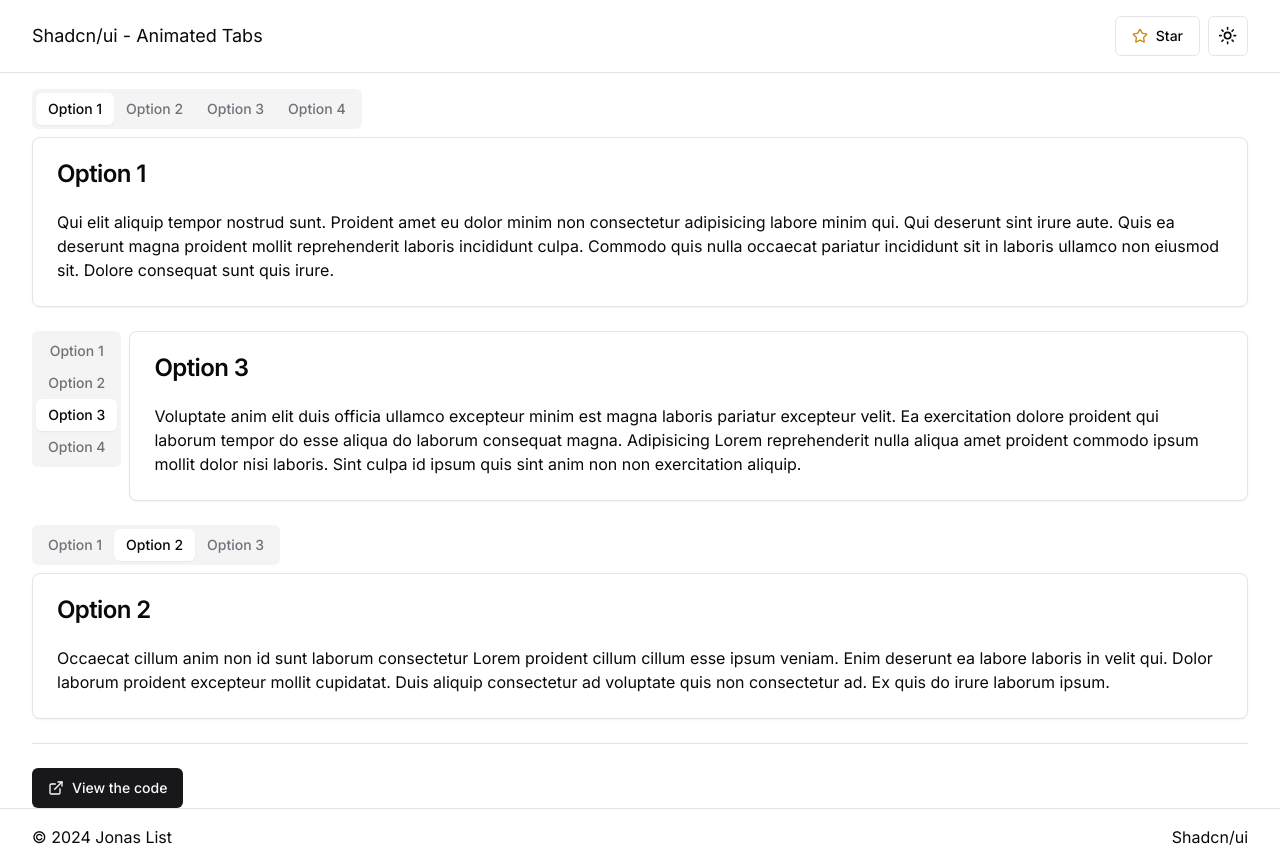
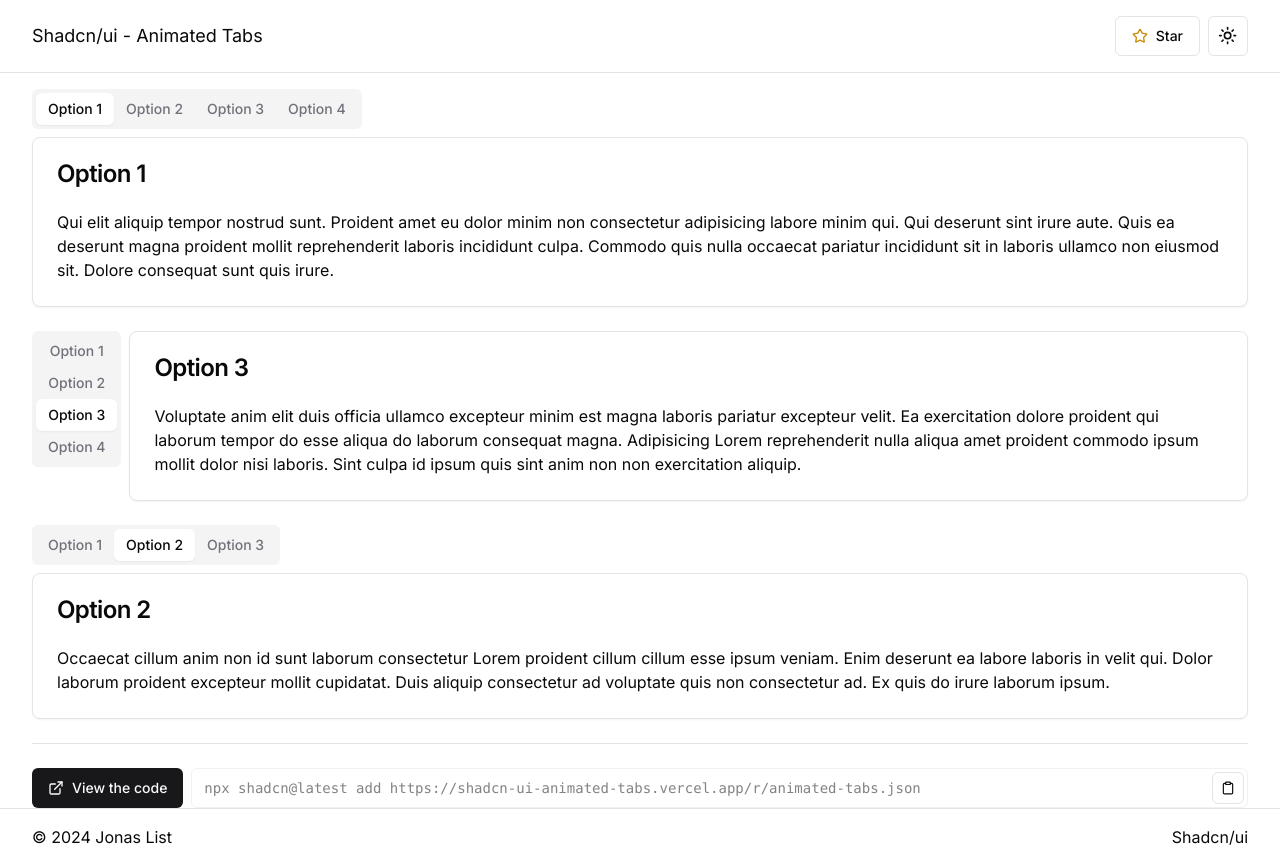
Before and after one commit to list-jonas/shadcn-ui-animated-tabs, a Next.js app: page / in a window 1280 px wide. Built offline with nearby package versions, Linux system fonts and the light colour scheme; no server answers.

Commit message:
Update dependencies and add CopyCLICommand component with clipboard functionality

```diff
--- a/package.json
+++ b/package.json
@@ -25,11 +25,12 @@
     "lucide-react": "^0.424.0",
     "moment": "^2.30.1",
     "next": "14.2.5",
-    "next-themes": "^0.3.0",
+    "next-themes": "^0.4.6",
     "prism-react-renderer": "^2.4.0",
     "react": "^18",
     "react-big-calendar": "^1.13.2",
     "react-dom": "^18",
+    "sonner": "^2.0.1",
     "tailwind-merge": "^2.4.0",
     "tailwindcss-animate": "^1.0.7"
   },
--- a/src/app/layout.tsx
+++ b/src/app/layout.tsx
@@ -1,6 +1,7 @@
 import { GitHubStarButton } from "@/components/github-star-button";
 import { ThemeProvider } from "@/components/theme/theme-provider";
 import { ThemeSelect } from "@/components/theme/theme-select";
+import { Toaster } from "@/components/ui/sonner";
 import { cn } from "@/lib/utils";
 import { TooltipProvider } from "@radix-ui/react-tooltip";
 import { Analytics } from "@vercel/analytics/react";
@@ -73,6 +74,7 @@ export default function RootLayout({
             </footer>
           </ThemeProvider>
         </TooltipProvider>
+        <Toaster />
       </body>
     </html>
   );
--- a/src/app/page.tsx
+++ b/src/app/page.tsx
@@ -4,6 +4,7 @@ import {
   TabsList,
   TabsTrigger,
 } from "@/../registry/animated-tabs/animated-tabs";
+import CopyCLICommand from "@/components/copy-cli-command";
 import TabContent from "@/components/tab-content";
 import { Button } from "@/components/ui/button";
 import { Separator } from "@/components/ui/separator";
@@ -82,12 +83,15 @@ const LandingPage = async () => {
 
       <Separator />
 
+      <div className="flex flex-row gap-2">
         <Button className="w-min" asChild>
           <Link href="https://github.com/list-jonas/shadcn-ui-animated-tabs/blob/main/registry/animated-tabs/animated-tabs.tsx">
             <ExternalLink size={16} className="mr-2" />
             View the code
           </Link>
         </Button>
+        <CopyCLICommand />
+      </div>
     </main>
   );
 };
--- /dev/null
+++ b/src/components/copy-button.tsx
@@ -0,0 +1,32 @@
+"use client";
+
+import { Button } from "@/components/ui/button";
+import { Check, Clipboard } from "lucide-react";
+import { useState } from "react";
+import { toast } from "sonner";
+
+interface CopyButtonProps {
+  text: string;
+}
+
+export default function CopyButton({ text }: CopyButtonProps) {
+  const [copied, setCopied] = useState(false);
+
+  const handleCopy = async () => {
+    await navigator.clipboard.writeText(text);
+    setCopied(true);
+    setTimeout(() => setCopied(false), 2000);
+    toast.success("Copied to clipboard");
+  };
+
+  return (
+    <Button
+      variant="outline"
+      size="icon"
+      className="absolute top-1 right-1 p-2 rounded-md size-8"
+      onClick={handleCopy}
+    >
+      {copied ? <Check size={16} /> : <Clipboard size={16} />}
+    </Button>
+  );
+}
--- /dev/null
+++ b/src/components/copy-cli-command.tsx
@@ -0,0 +1,18 @@
+import CopyButton from "@/components/copy-button";
+import { Input } from "./ui/input";
+
+export default function CopyCLICommand() {
+  const command =
+    "npx shadcn@latest add https://shadcn-ui-animated-tabs.vercel.app/r/animated-tabs.json";
+
+  return (
+    <div className="w-full relative">
+      <Input
+        value={command}
+        disabled
+        className="font-mono w-full !cursor-text"
+      />
+      <CopyButton text={command} />
+    </div>
+  );
+}
--- /dev/null
+++ b/src/components/ui/input.tsx
@@ -0,0 +1,22 @@
+import * as React from "react"
+
+import { cn } from "@/lib/utils"
+
+const Input = React.forwardRef<HTMLInputElement, React.ComponentProps<"input">>(
+  ({ className, type, ...props }, ref) => {
+    return (
+      <input
+        type={type}
+        className={cn(
+          "flex h-10 w-full rounded-md border border-input bg-background px-3 py-2 text-base ring-offset-background file:border-0 file:bg-transparent file:text-sm file:font-medium file:text-foreground placeholder:text-muted-foreground focus-visible:outline-none focus-visible:ring-2 focus-visible:ring-ring focus-visible:ring-offset-2 disabled:cursor-not-allowed disabled:opacity-50 md:text-sm",
+          className
+        )}
+        ref={ref}
+        {...props}
+      />
+    )
+  }
+)
+Input.displayName = "Input"
+
+export { Input }
--- /dev/null
+++ b/src/components/ui/sonner.tsx
@@ -0,0 +1,31 @@
+"use client"
+
+import { useTheme } from "next-themes"
+import { Toaster as Sonner } from "sonner"
+
+type ToasterProps = React.ComponentProps<typeof Sonner>
+
+const Toaster = ({ ...props }: ToasterProps) => {
+  const { theme = "system" } = useTheme()
+
+  return (
+    <Sonner
+      theme={theme as ToasterProps["theme"]}
+      className="toaster group"
+      toastOptions={{
+        classNames: {
+          toast:
+            "group toast group-[.toaster]:bg-background group-[.toaster]:text-foreground group-[.toaster]:border-border group-[.toaster]:shadow-lg",
+          description: "group-[.toast]:text-muted-foreground",
+          actionButton:
+            "group-[.toast]:bg-primary group-[.toast]:text-primary-foreground",
+          cancelButton:
+            "group-[.toast]:bg-muted group-[.toast]:text-muted-foreground",
+        },
+      }}
+      {...props}
+    />
+  )
+}
+
+export { Toaster }
```
Also changed, not shown: 1 other file (tests, documents, lock files or other folders). Lines whose indentation alone changed are shown as unchanged.
